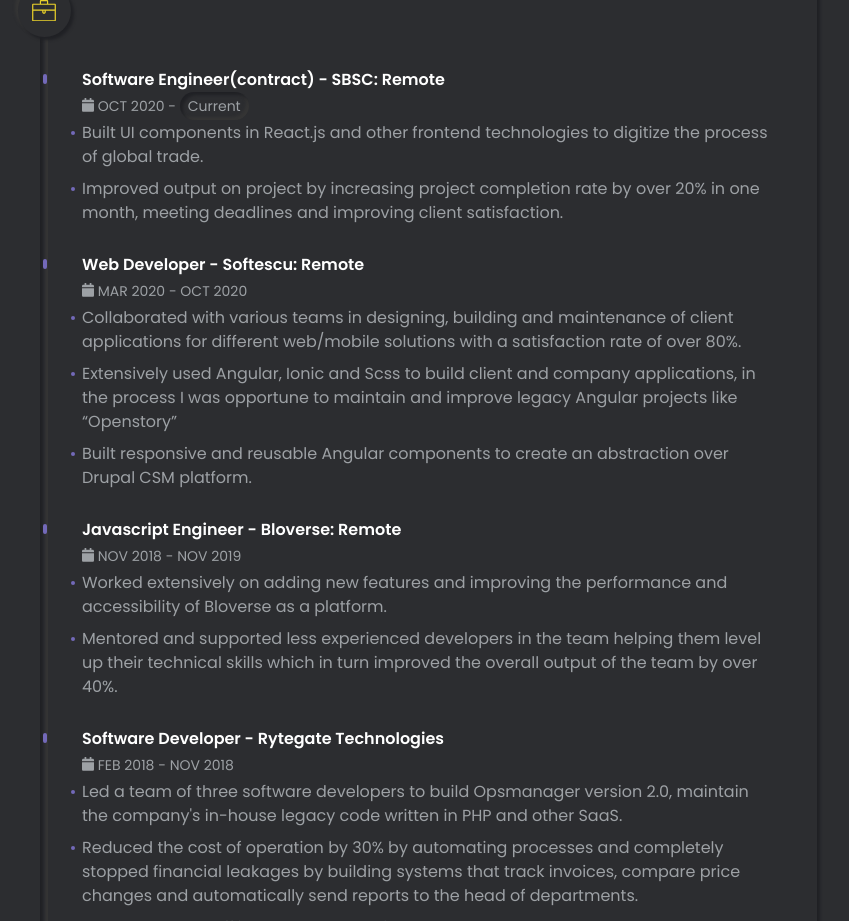
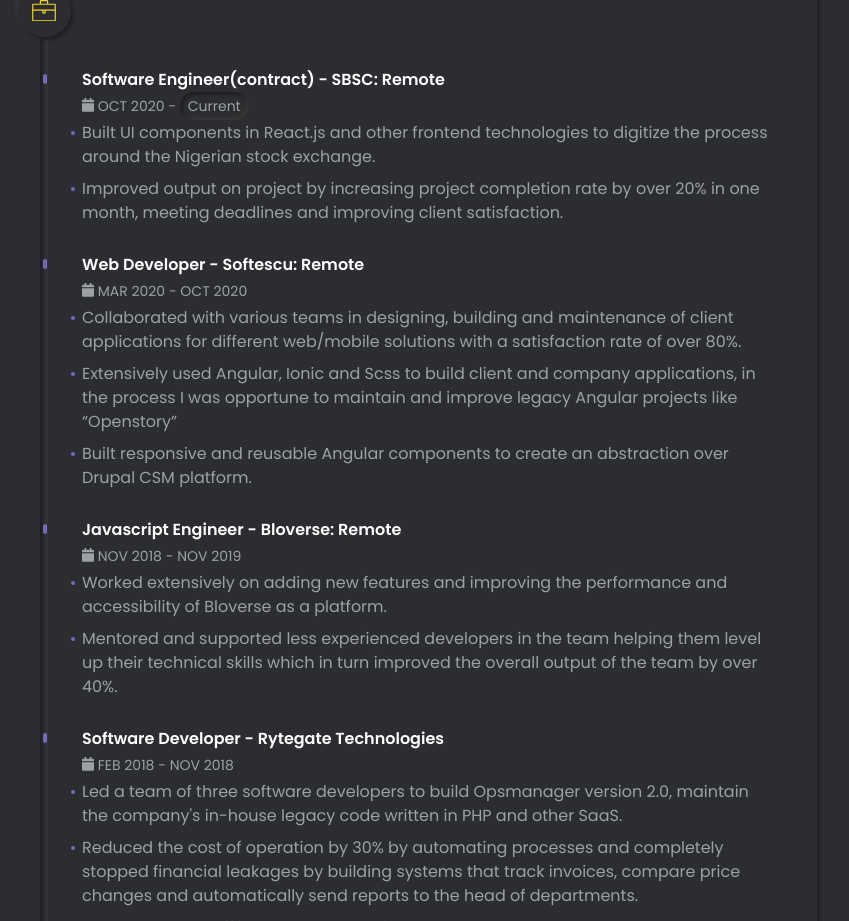
Before and after one commit to sir-radar/portfolio, a Vue app: page /about in a window 1280 px wide. Shown: the part 1280-2201 px from the top of the page, without its empty margins (100-949 px from the left). Built offline with nearby package versions, Linux system fonts and the light colour scheme.

Commit message:
fix git ignore

```diff
--- a/src/pages/About.vue
+++ b/src/pages/About.vue
@@ -254,7 +254,7 @@
         endDate: 'OCT 2020',
         current: true,
         summary: [
-          'Built UI components in React.js and other frontend technologies to digitize the process of global trade.',
+          'Built UI components in React.js and other frontend technologies to digitize the process around the Nigerian stock exchange.',
           'Improved output on project by increasing project completion rate by over 20% in one month, meeting deadlines and improving client satisfaction.'
         ]
       },
--- a/src/pages/Contact.vue
+++ b/src/pages/Contact.vue
@@ -1,5 +1,5 @@
 <template>
-  <div class="about">
+  <div class="contact">
     <section id="header">
       <h3
         class="mb-2 text-base font-bold text-white uppercase"
--- a/src/pages/Home.vue
+++ b/src/pages/Home.vue
@@ -8,7 +8,7 @@
     </h1>
     <div class="relative mb-6 text-sm md:text-xl text-muted">
       <h1 class="h-5">
-        <a href="" id="typewrite" data-period="3000" data-type='[ "Hi, there ✌.", "Samson here!", "I am a Frontend developer", "with some experience in Backend development.", "I am a Creative", "and a Football lover." ]'>
+        <a href="" id="typewrite" data-period="3000" data-type='[ "Hi, there ✌.", "Samson here!", "I am a Frontend developer", "with Fullstack development experience.", "Humble, Curious, Empathetic and Productive", "A Chelsea Fan." ]'>
           <span class="uppercase wrap"></span>
         </a>
       </h1>
```
Also changed, not shown: 1 other file (tests, documents, lock files or other folders).
